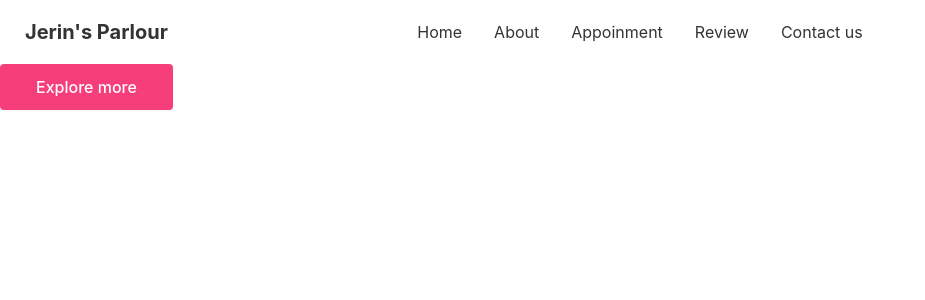
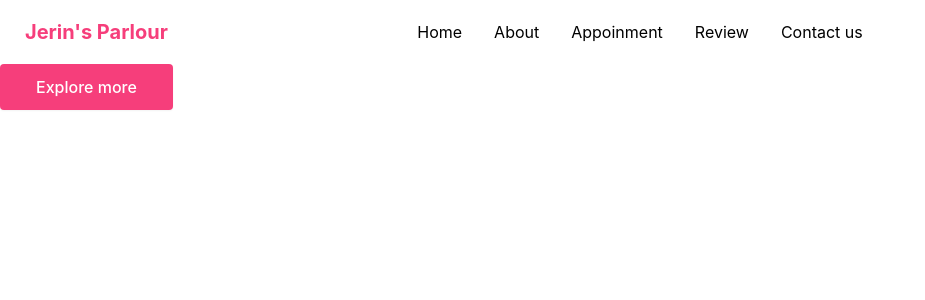
Before and after one commit to Saiket-Das/jerin-parlor, a React (Create React App) app in the folder frontend/: page / in a window 1280 px wide. Shown: the top 300 px of the page, without its empty margins (0-925 px from the left). Built offline with nearby package versions, Linux system fonts and the light colour scheme.

Commit message:
Frontend - Custom Link component created

```diff
--- a/frontend/src/App.tsx
+++ b/frontend/src/App.tsx
@@ -2,7 +2,7 @@ import Card from "./app/components/shared/Card";
 import Footer from "./app/components/shared/Footer";
 import Header from "./app/components/shared/Header";
 import Loading from "./app/components/shared/Loading";
-import AppButton from "./app/components/shared/AppButton";
+import Button from "./app/components/shared/AppButton";
 
 const App = () => {
   return (
@@ -10,7 +10,7 @@ const App = () => {
       <Header />
       {/* <Loading /> */}
 
-      <AppButton>Explore more</AppButton>
+      <Button>Explore more</Button>
 
       {/* <Footer /> */}
     </div>
--- /dev/null
+++ b/frontend/src/app/components/shared/CustomLink.tsx
@@ -0,0 +1,28 @@
+import { Link, useMatch, useResolvedPath } from "react-router-dom";
+
+type Props = {
+  children: string;
+  to: string;
+};
+
+function CustomLink({ children, to, ...props }: Props) {
+  let resolved = useResolvedPath(to);
+  let match = useMatch({ path: resolved.pathname, end: true });
+
+  return (
+    <div>
+      <Link
+        style={{
+          color: match ? "#F63E7B" : "black",
+          //   fontWeight: match ? 500 : 400,
+        }}
+        to={to}
+        {...props}
+      >
+        {children}
+      </Link>
+    </div>
+  );
+}
+
+export default CustomLink;
--- a/frontend/src/app/components/shared/Header.tsx
+++ b/frontend/src/app/components/shared/Header.tsx
@@ -1,4 +1,4 @@
-import { Link } from "react-router-dom";
+import Link from "./CustomLink";
 
 const Header = () => {
   // const [user] = useAuthState(auth);
@@ -73,9 +73,10 @@ const Header = () => {
               {menuItems}
             </ul>
           </div>
-          <Link to="/" className="btn btn-ghost normal-case text-xl font-bold">
-            Jerin's Parlour
-          </Link>
+
+          <h2 className="btn btn-ghost normal-case text-xl font-bold">
+            <Link to="/">Jerin's Parlour</Link>
+          </h2>
         </div>
 
         <div className="navbar-center hidden lg:flex">
```
